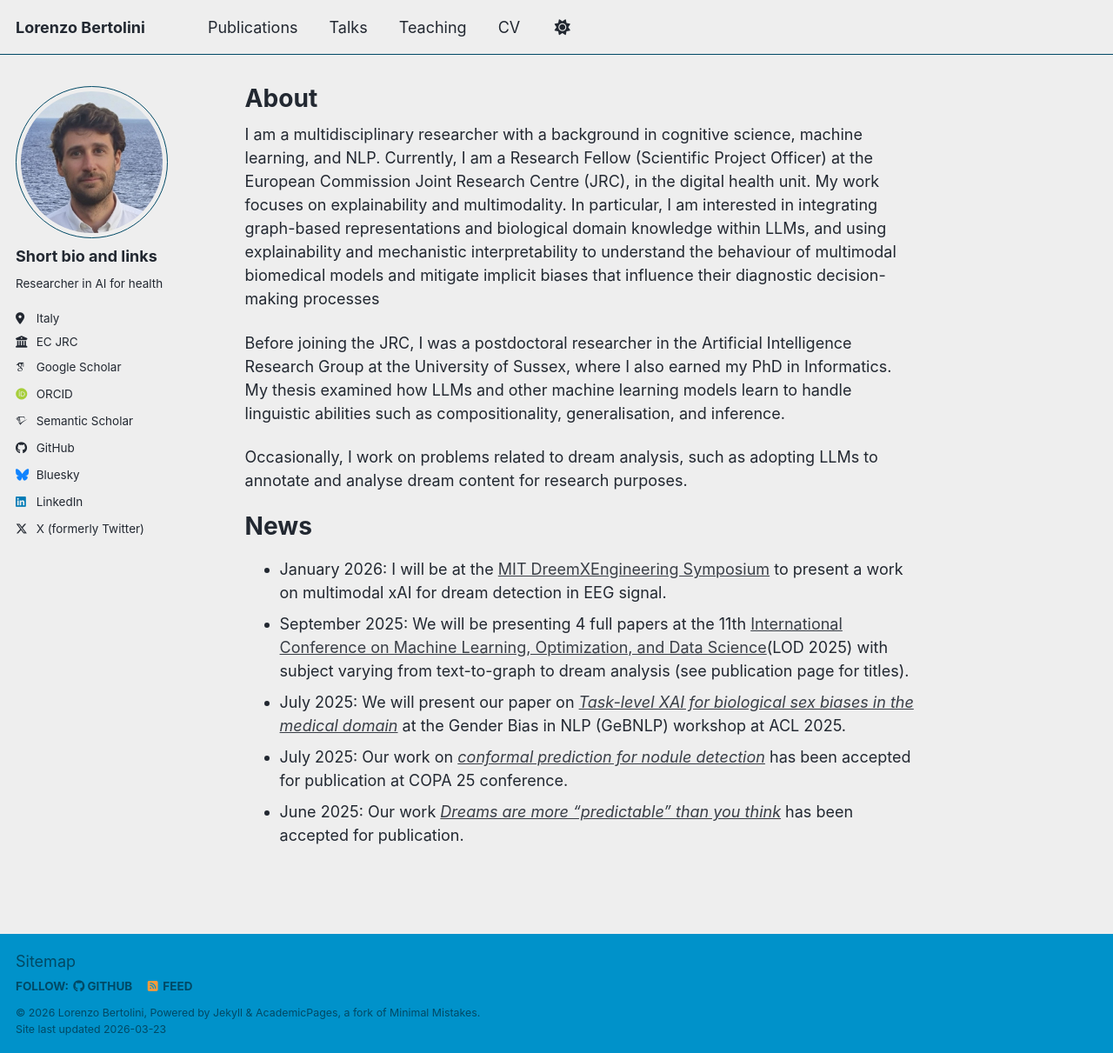
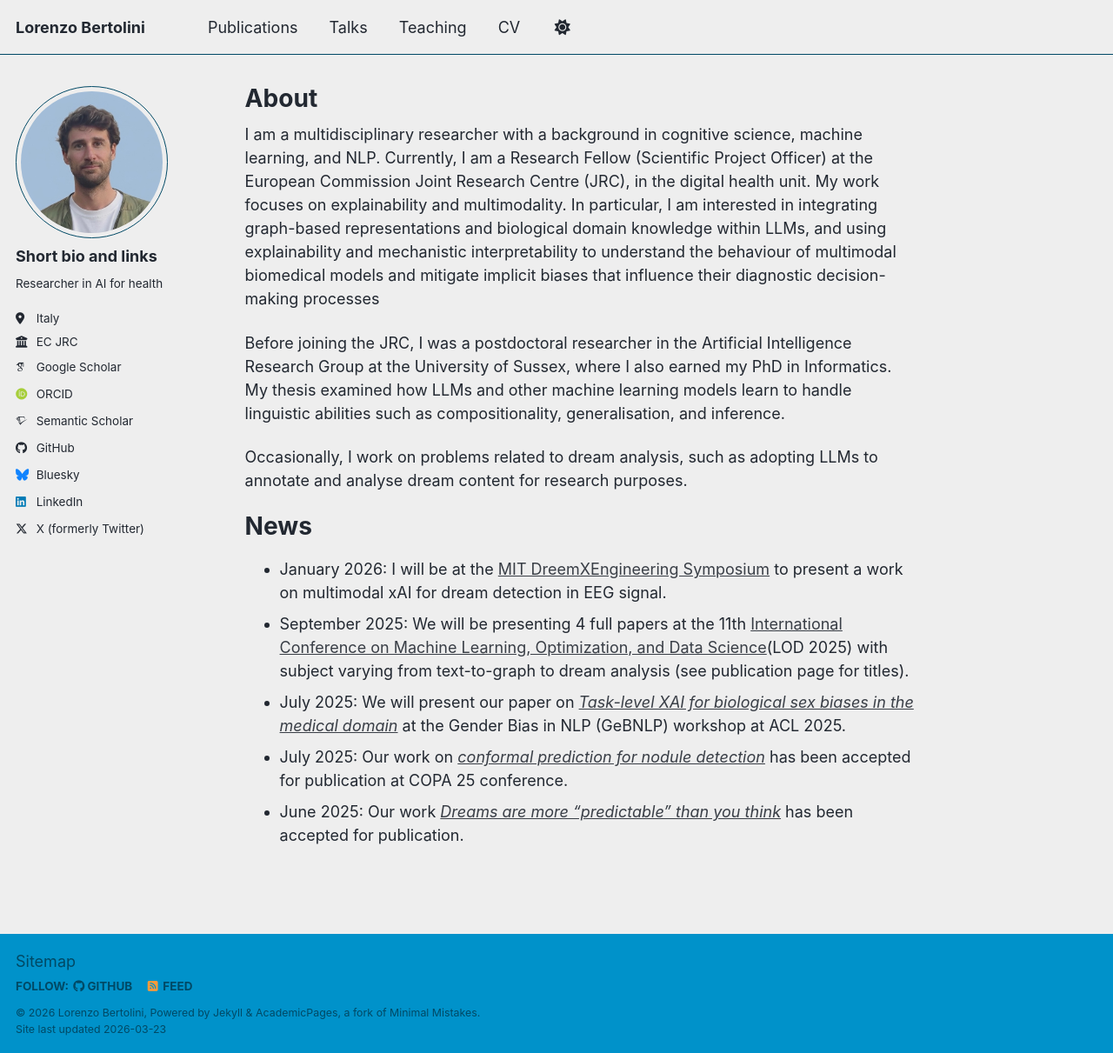
Before and after one commit to lorenzoscottb/lorenzoscottb.github.io, a Jekyll site: the page built from _pages/about.md, in a window 1280 px wide and 1211 px high. Shown: the whole window at 87% size. Built offline with Jekyll 4.4.1, drawn with Linux system fonts in a browser that asks for light colours; some web fonts are replaced; a script bundle is joined from its source files by our own code; library files that are not in the unit come from our copies.

Commit message:
Update author avatar image in config file

```diff
--- a/_config.yml
+++ b/_config.yml
@@ -23,7 +23,7 @@ repository               : "https://lorenzoscottb.github.io"
 #               Additional customization can be done by editing /_includes/author-profile.html
 author:
   # Biographic information
-  avatar           : "pht.jpg"
+  avatar           : "IMG_4533.jpg"
   name             : "Short bio and links"
   pronouns         : # example: "she/her"
   bio              : "Researcher in AI for health"
```
